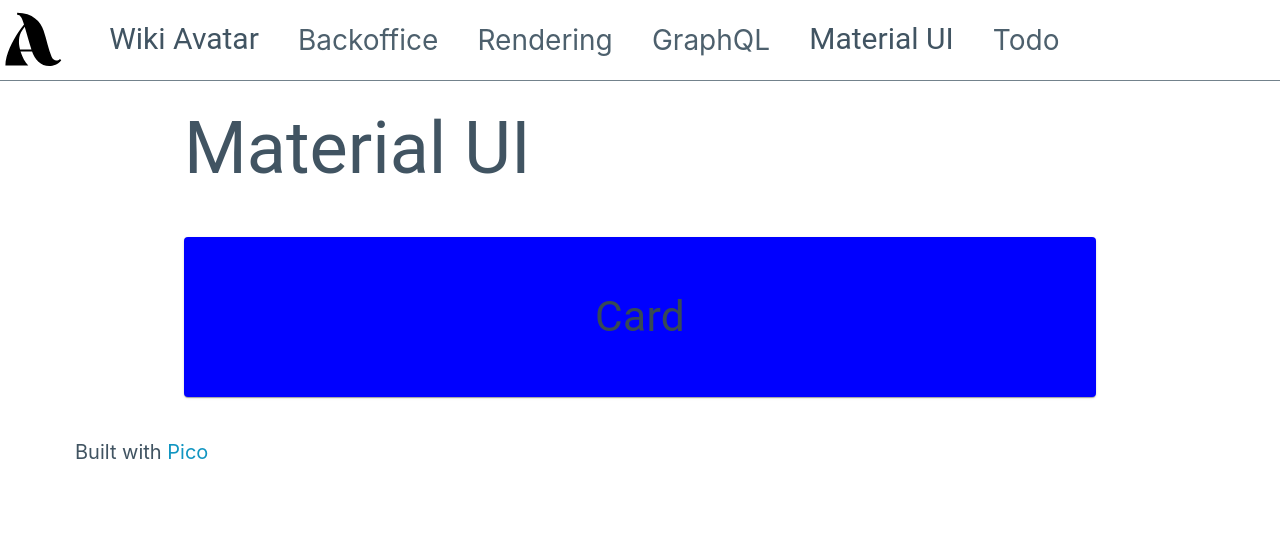
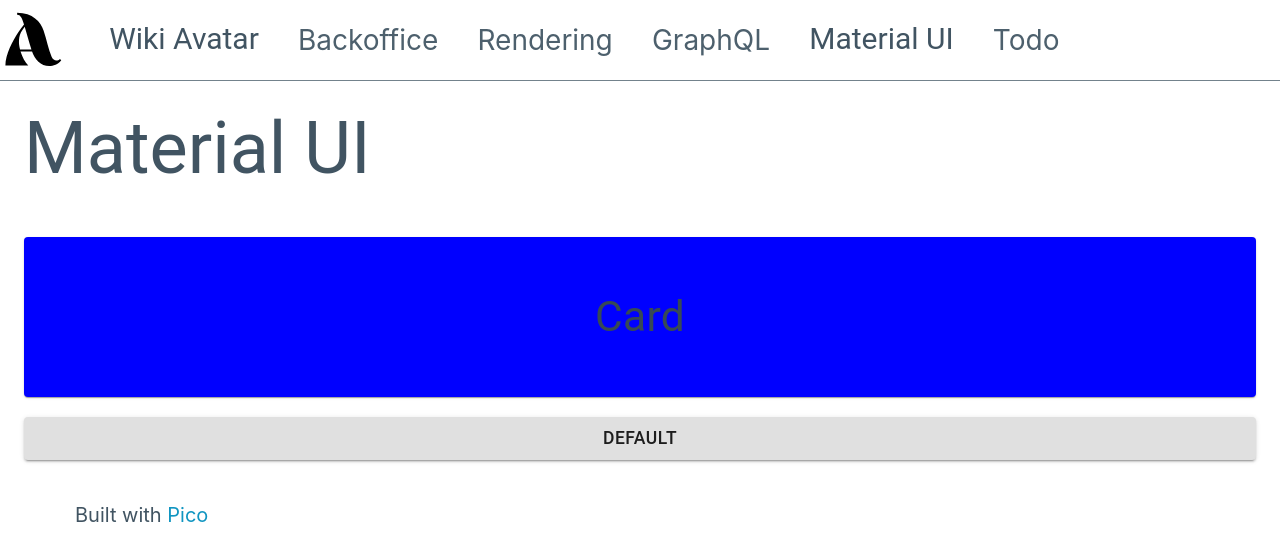
Before and after one commit to dewantaratirta-icube/next-training, a Next.js app: page /material in a window 1280 px wide. Shown: the top 560 px of the page. Built offline with nearby package versions, Linux system fonts and the light colour scheme.

Commit message:
feat(12.00.29082022): add button
add button in mui page

```diff
--- a/pages/material/index.js
+++ b/pages/material/index.js
@@ -1,17 +1,36 @@
-import Container from "@material-ui/core/Container";
-import Typography from "@material-ui/core/Typography";
-import Card from "@material-ui/core/Card";
+import { useState } from "react";
+import { Button, Typography, Container, Card } from "@material-ui/core";
 import useStyle from "./styles";
 
 const Page = () => {
-    let classes = useStyle();
+    const [btnColor, setBtnColor] = useState('default');
+    const classes = useStyle();
 
-    return (<Container maxWidth="md" className={classes.root}>
+    const changeColor = () => {
+        let colors = ['default', 'primary', 'secondary'];
+        let rand = Math.floor(Math.random() * (colors.length));
+        return colors[rand];
+    }
+
+    const clickHandler = async (event) => {
+        event.preventDefault();
+
+        let color = changeColor();
+        while(btnColor == color){
+            color = changeColor();
+        }
+        let result = await setBtnColor(color);
+        return;
+    }
+
+    return (<Container className={classes.root}>
         <Typography variant="h5">Material UI</Typography>
 
         <Card className={classes.card}>
             <Typography variant="h4">Card</Typography>
         </Card>
+
+        <Button variant="contained" className={classes.button} onClick={clickHandler} color={btnColor}>Default</Button>
     </Container >)
 }
 
--- a/pages/material/styles.js
+++ b/pages/material/styles.js
@@ -2,8 +2,11 @@ import { makeStyles } from '@material-ui/core/styles';
 
 const useStyles = makeStyles((theme) => ({
     root: {
-        '& h5' :{
+        '& h5': {
             fontSize: '72px'
+        },
+        '& button': {
+            transition: 'color .8s, background-color .8s'
         }
     },
     card: {
@@ -14,7 +17,7 @@ const useStyles = makeStyles((theme) => ({
         flexDirection: 'row',
         justifyContent: 'center',
         alignItems: 'center',
-        '& h4':{
+        '& h4': {
             display: 'inline-block'
         },
         [theme.breakpoints.down('sm')]: {
@@ -23,12 +26,15 @@ const useStyles = makeStyles((theme) => ({
         [theme.breakpoints.between('sm', 'md')]: {
             backgroundColor: 'red',
         },
-        [theme.breakpoints.up('lg')]:{
+        [theme.breakpoints.up('lg')]: {
             backgroundColor: 'blue'
         },
-        [theme.breakpoints.up('xl')]:{
+        [theme.breakpoints.up('xl')]: {
             backgroundColor: 'green'
         },
+    },
+    button: {
+        marginTop: '20px'
     }
 }));
 
```
